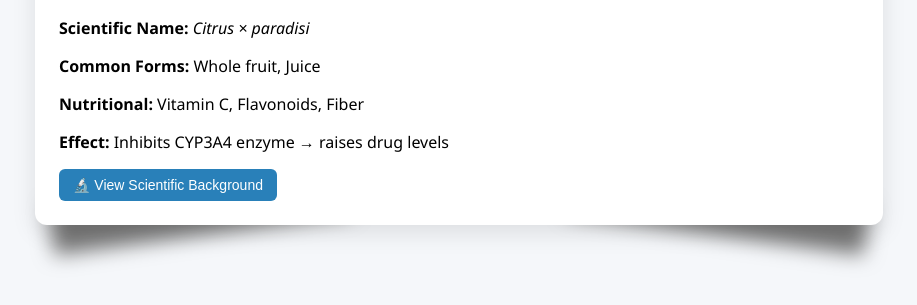
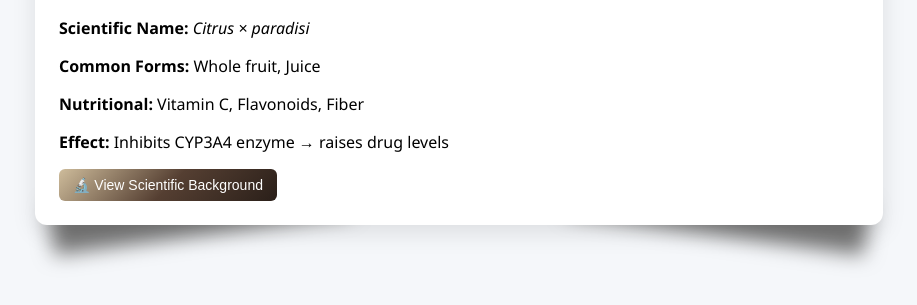
Before and after one commit to JOYMUNDIA/contradictionary, a plain HTML site: page profilecard4.html in a window 1280 px wide. Shown: the part 169-474 px from the top of the page, without its empty margins (181-1098 px from the left). Drawn offline with Linux system fonts and the light colour scheme.

Commit message:
made color uniforn for view scientific information

```diff
--- a/profilecard4.html
+++ b/profilecard4.html
@@ -177,7 +177,15 @@
         }
 
         .btn {
-        background: #2980b9;
+        /*background: #2980b9;*/
+        background: rgba(206,188,155,1);
+        background: -moz-linear-gradient(-45deg, rgba(206,188,155,1) 0%, rgba(85,63,50,1) 51%, rgba(42,31,25,1) 100%);
+        background: -webkit-gradient(left top, right bottom, color-stop(0%, rgba(206,188,155,1)), color-stop(51%, rgba(85,63,50,1)), color-stop(100%, rgba(42,31,25,1)));
+        background: -webkit-linear-gradient(-45deg, rgba(206,188,155,1) 0%, rgba(85,63,50,1) 51%, rgba(42,31,25,1) 100%);
+        background: -o-linear-gradient(-45deg, rgba(206,188,155,1) 0%, rgba(85,63,50,1) 51%, rgba(42,31,25,1) 100%);
+        background: -ms-linear-gradient(-45deg, rgba(206,188,155,1) 0%, rgba(85,63,50,1) 51%, rgba(42,31,25,1) 100%);
+        background: linear-gradient(135deg, rgba(206,188,155,1) 0%, rgba(85,63,50,1) 51%, rgba(42,31,25,1) 100%);
+        filter: progid:DXImageTransform.Microsoft.gradient( startColorstr='#cebc9b', endColorstr='#2a1f19', GradientType=1 );
         color: white;
         padding: 8px 14px;
         border: none;
```
